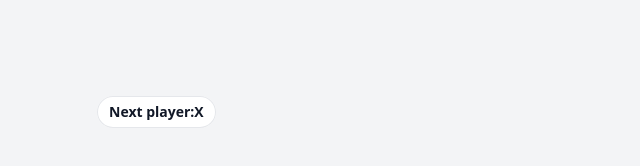
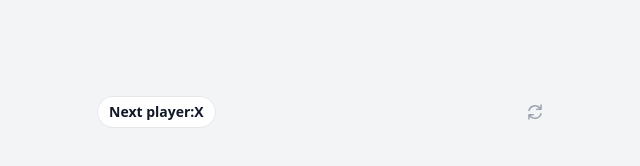
Before and after one commit to m-zelinka/tic-tac-toe, a React (Vite) app: page / in a window 1280 px wide. Shown: the top 166 px of the page, without its empty margins (319-959 px from the left). Built offline with nearby package versions, Linux system fonts and the light colour scheme; a web font is replaced by a local one.

Commit message:
reset game

```diff
--- a/src/App.jsx
+++ b/src/App.jsx
@@ -1,5 +1,6 @@
 import { useState } from "react";
 import Board from "./components/Board";
+import RestartButton from "./components/RestartButton";
 import Status from "./components/Status";
 import TimeTravel from "./components/TimeTravel";
 
@@ -20,10 +21,16 @@ function Game() {
     setCurrentMove(nextMove);
   }
 
+  function handleRestart() {
+    setHistory([Array(9).fill(null)]);
+    setCurrentMove(0);
+  }
+
   return (
     <main className="flex min-h-full flex-col justify-center bg-gray-100 px-6 py-10 lg:px-8 dark:bg-gray-900">
       <div className="mx-auto flex w-full max-w-md items-center justify-between">
         <Status xIsNext={xIsNext} squares={currentSquares} />
+        <RestartButton onClick={handleRestart} />
       </div>
       <div className="mx-auto mt-10 w-full max-w-md">
         <Board xIsNext={xIsNext} squares={currentSquares} onPlay={handlePlay} />
--- /dev/null
+++ b/src/components/RestartButton.jsx
@@ -0,0 +1,20 @@
+import { ArrowPathIcon } from "@heroicons/react/20/solid";
+import PropTypes from "prop-types";
+
+function RestartButton({ onClick }) {
+  return (
+    <button
+      type="button"
+      onClick={onClick}
+      className="-m-2.5 p-2.5 text-gray-400 hover:text-gray-500"
+      aria-label="Restart"
+    >
+      <ArrowPathIcon className="size-5" />
+    </button>
+  );
+}
+RestartButton.propTypes = {
+  onClick: PropTypes.func.isRequired,
+};
+
+export default RestartButton;
```
